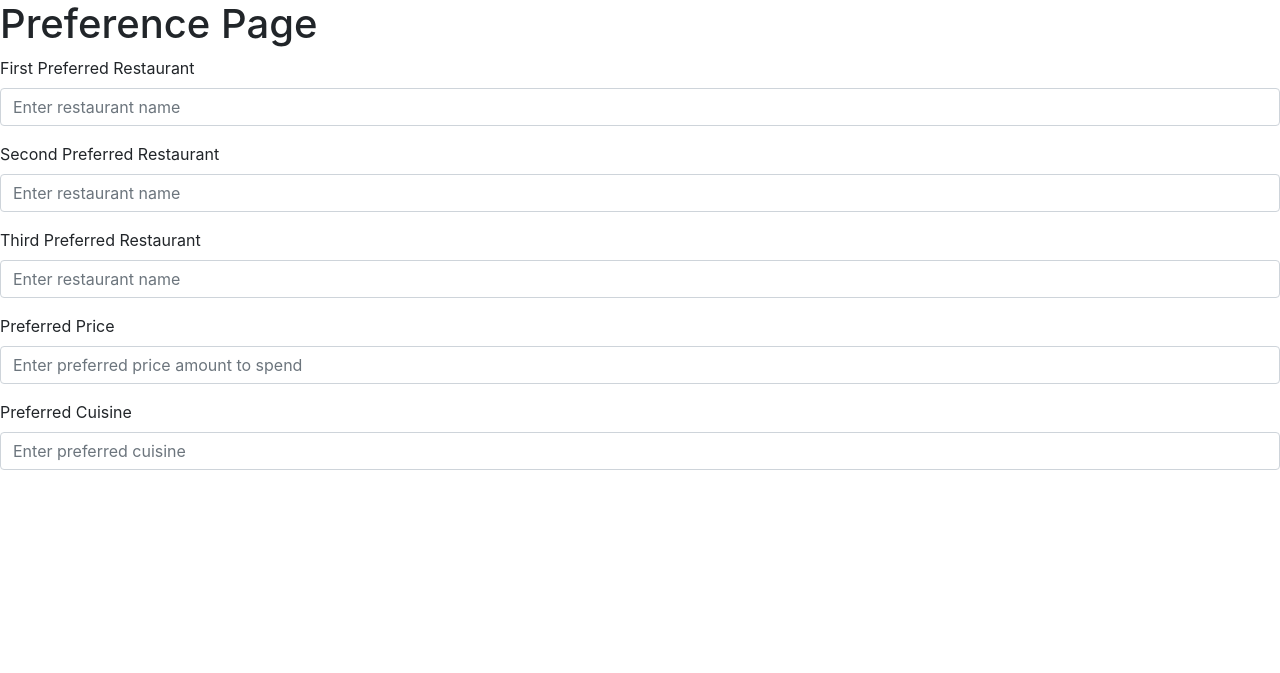
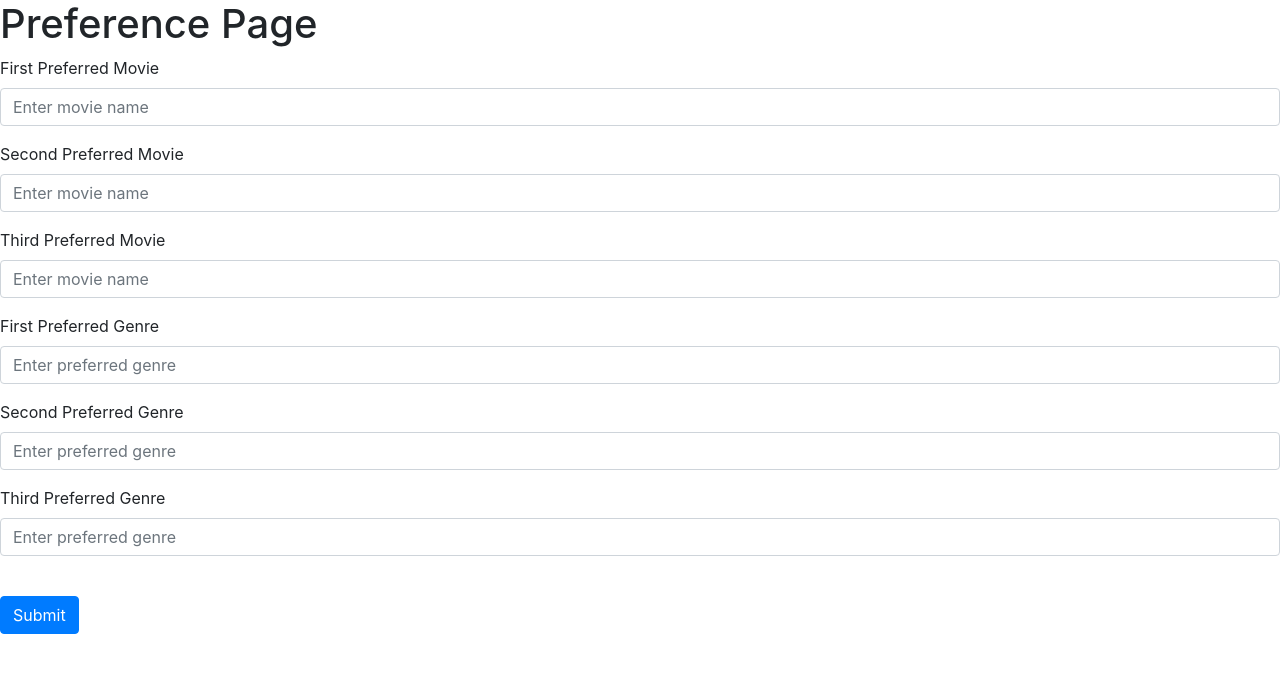
Before and after one commit to NomNomNavigator/PrismDeck, a Flask app: template web_app/templates/prefer.html in a window 1280 px wide. Shown: the part 76-749 px from the top of the page. Run offline with Flask 3, Linux system fonts and the light colour scheme; the template is opened without the code that fills it, so the values that code supplies are empty; parts of the project's set-up code (start-up, migrations or seed data) failed here and were passed over.

Commit message:
code for the preference page seems to be working, need to check if saved in the database

```diff
--- a/web_app/__init__.py
+++ b/web_app/__init__.py
@@ -34,10 +34,12 @@ def create_app():
     from .views import views
     from .confirm import confirm
     from .models import User
+    from .rate_movies import rate_movies
 
     # registering the blueprints, making them accessible in the application
     app.register_blueprint(views, url_prefix='/')
     app.register_blueprint(confirm)
+    app.register_blueprint(rate_movies)
 
     login_manager = LoginManager()
     login_manager.login_view = 'confirm.login'
--- a/web_app/confirm.py
+++ b/web_app/confirm.py
@@ -55,9 +55,9 @@ def sign_up():
         if user:
             flash('Email already exists.', category='error')
         elif len(email) < 4:
-            flash('Email must be greater than 3 characters.', category='error')
-        elif len(user_name) < 4:
-            flash('Username must be at least four characters long', category='error')
+            flash('Email must be greater than three characters.', category='error')
+        elif len(user_name) < 3:
+            flash('Username must be at least three characters long', category='error')
         elif len(first_name) < 2:
             flash('First name must be greater than 1 character.', category='error')
         elif len(last_name) < 2:
--- a/web_app/crud.py
+++ b/web_app/crud.py
@@ -1,7 +1,7 @@
 """
 CRUD Functions for interacting with tables/data via the ORM
 """
-from models import Movie, MovieRating, User, UserMixin
+from .models import Movie, MovieRating, User, UserMixin
 from sqlalchemy import select, update
 from sqlalchemy.exc import SQLAlchemyError
 from . import db
--- a/web_app/rate_movies.py
+++ b/web_app/rate_movies.py
@@ -1,7 +1,7 @@
 from flask import Blueprint, render_template, flash
 from flask_login import login_required, current_user
-from crud import (save_movie_rating, get_user_rated_movies, get_user_preferences, get_movies_to_rate,
-                  check_previous_rating, update_movie_rating)
+from .crud import (save_movie_rating, get_user_rated_movies, get_user_preferences, get_movies_to_rate,
+                   check_previous_rating, update_movie_rating)
 
 rate_movies = Blueprint('rate_movies', __name__)
 
@@ -20,7 +20,7 @@ def get_movies(usr_id: int):
 # Note:  Most likely need to change dict to whatever type is going to be passed in from client
 @rate_movies.route('/rate-movies', methods=['POST'])
 @login_required
-def rate_movies(usr_id: int, movie_ratings: dict):
+def rate_movie(usr_id: int, movie_ratings: dict):
     for movie in movie_ratings:
         movie_id = movie.id
         rating = movie.rating
--- a/web_app/templates/prefer.html
+++ b/web_app/templates/prefer.html
@@ -5,54 +5,66 @@
 <h1>Preference Page</h1>
 <form method="POST">
      <div class="form-group">
-        <label for='restaurantName1'>First Preferred Restaurant</label>
+        <label for='fav_mov1'>First Preferred Movie</label>
         <input
         type='text'
         class='form-control'
-        id='restaurantName1'
-        name='restaurantName1'
-        placeholder='Enter restaurant name'
+        id='fav_mov1'
+        name='fav_mov1'
+        placeholder='Enter movie name'
         />
     </div>
     <div class="form-group">
-        <label for='restaurantName2'>Second Preferred Restaurant</label>
+        <label for='fav_mov2'>Second Preferred Movie</label>
         <input
         type='text'
         class='form-control'
-        id='restaurantName2'
-        name='restaurantName2'
-        placeholder='Enter restaurant name'
+        id='fav_mov2'
+        name='fav_mov2'
+        placeholder='Enter movie name'
         />
     </div>
     <div class="form-group">
-        <label for='restaurantName3'>Third Preferred Restaurant</label>
+        <label for='fav_mov3'>Third Preferred Movie</label>
         <input
         type='text'
         class='form-control'
-        id='restaurantName3'
-        name='restaurantName3'
-        placeholder='Enter restaurant name'
+        id='fav_mov3'
+        name='fav_mov3'
+        placeholder='Enter movie name'
         />
     </div>
      <div class="form-group">
-        <label for='priceAmount'>Preferred Price</label>
+        <label for='fav_genre1'>First Preferred Genre</label>
         <input
         type='text'
         class='form-control'
-        id='priceAmount'
-        name='priceAmount'
-        placeholder='Enter preferred price amount to spend'
+        id='fav_genre1'
+        name='fav_genre1'
+        placeholder='Enter preferred genre'
         />
     </div>
     <div class="form-group">
-        <label for='preferredCuisine'>Preferred Cuisine</label>
+        <label for='fav_genre2'>Second Preferred Genre</label>
         <input
         type='text'
         class='form-control'
-        id='preferredCuisine'
-        name='preferredCuisine'
-        placeholder='Enter preferred cuisine'
+        id='fav_genre2'
+        name='fav_genre2'
+        placeholder='Enter preferred genre'
         />
     </div>
+    <div class="form-group">
+        <label for='fav_genre3'>Third Preferred Genre</label>
+        <input
+        type='text'
+        class='form-control'
+        id='fav_genre3'
+        name='fav_genre3'
+        placeholder='Enter preferred genre'
+        />
+    </div>
+    <br />
+    <button type="submit" class="btn btn-primary">Submit</button>
 </form>
 {% endblock %}
```
Also changed, not shown: web_app/views.py (+47 -19 lines).
